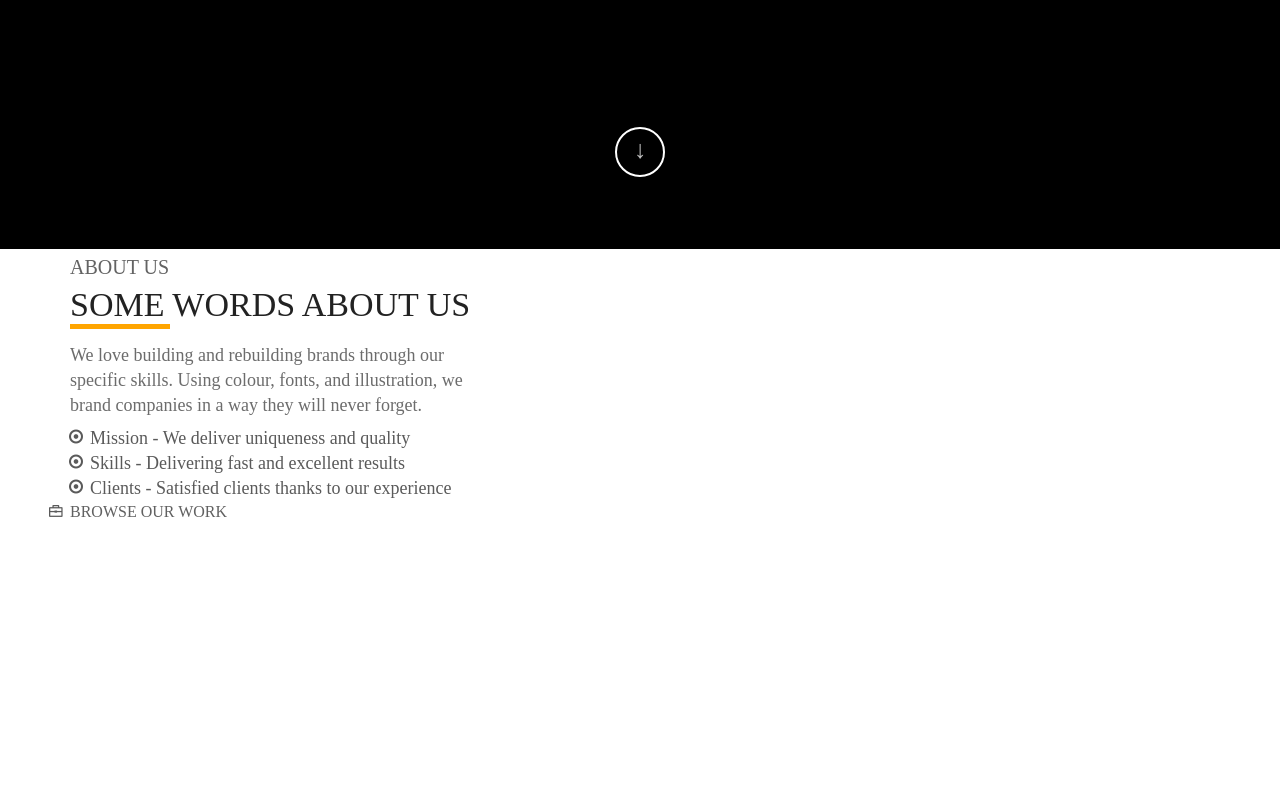
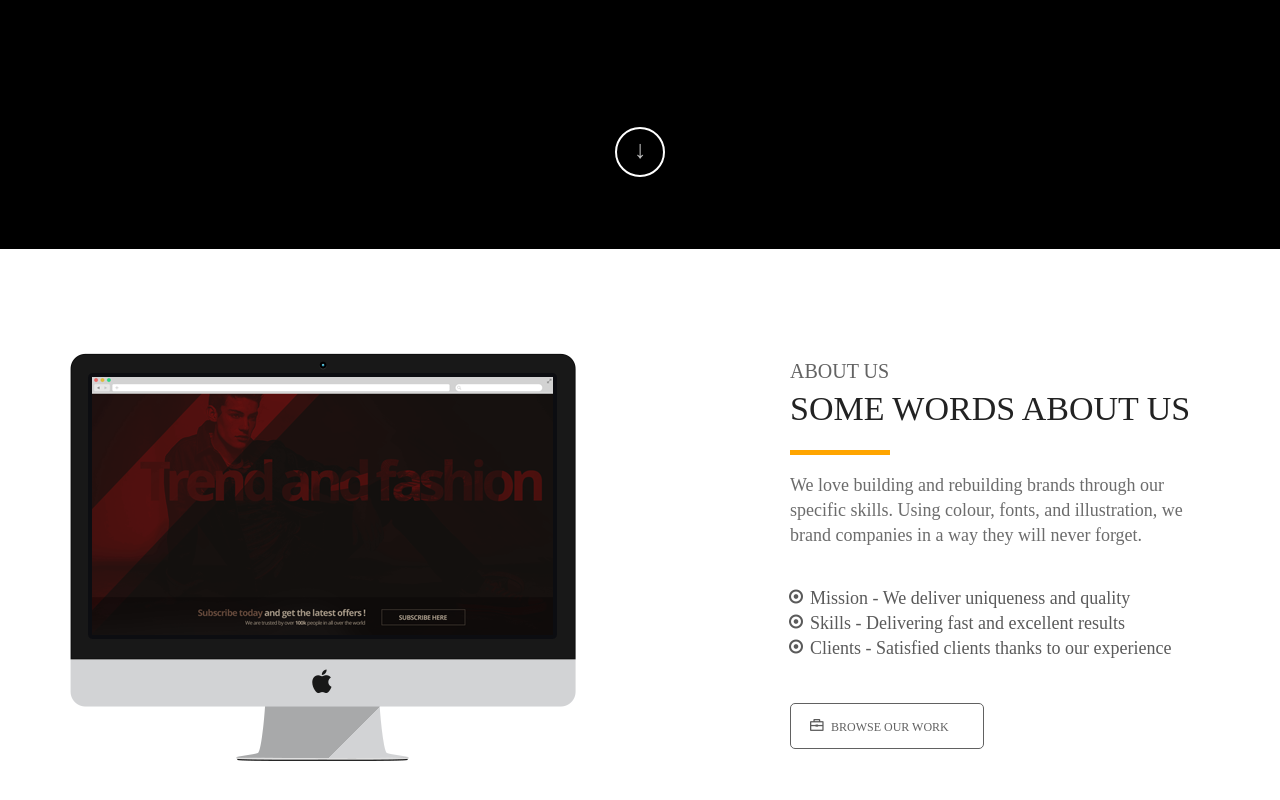
Before and after one commit to xkadzama/spirit8, a plain HTML site: page index.html in a window 1280 px wide. Shown: the part 540-1340 px from the top of the page. Drawn offline with nearby package versions, Linux system fonts and the light colour scheme.

Commit message:
finaly block 2

```diff
--- a/index.html
+++ b/index.html
@@ -34,6 +34,7 @@
 	<div class='wrap1'>
 		<div class='imac'></div>
 
+	<div class='right_content_2'>
 		<div class='titles_2'>
 			<p class='about_us'> About Us</p>
 			<p class='some_words'> Some Words About Us </p>
@@ -51,14 +52,13 @@
 			</ul>
 		</div>
 
-		<!-- <div class='button_2'>
-			<p> BROWSE OUR WORK </p>
-		</div> -->
 		<div class='border_button'>
-			<ul class="button_2">
-				<li> BROWSE OUR WORK </li>
+			<ul>
+				<li class='li_button'>BROWSE OUR WORK</li>
 			</ul>
 		</div>
+	</div>
+
 	</div>
 </div>
 
--- a/styles.css
+++ b/styles.css
@@ -151,6 +151,15 @@ nav ul li:hover::after {
 
 
 
+/* TWO BLOCK */
+/* TWO BLOCK */
+/* TWO BLOCK */
+/* TWO BLOCK */
+/* TWO BLOCK */
+
+
+
+
 
 .underheader {
   height: 613px;
@@ -161,16 +170,20 @@ nav ul li:hover::after {
 .wrap1 {
   width: 1140px;
   margin: auto;
+  display: flex;
+  justify-content: space-between;
+  padding-top: 104px;
+
 }
 
-/*
+
 .imac {
   background-image: url(images/imac.png);
   height: 410px;
   width: 510px;
   background-repeat: no-repeat;
-  margin: auto;
-}*/
+  text-align: left;
+}
 
 
 .titles_2 {
@@ -210,6 +223,7 @@ nav ul li:hover::after {
   height: 5px;
   width: 100px;
   background-color: orange;
+  margin-top: 22px;
 }
 
 
@@ -217,7 +231,7 @@ nav ul li:hover::after {
 .under_title_some_text {
   height: 63px;
   width: 403px;
-  margin-top: 34px;
+  margin-top: 60px;
 }
 
 
@@ -235,6 +249,7 @@ nav ul li:hover::after {
 .paragraph {
   height: 82px;
   width: 402px;
+  margin-top: 30px;
 }
 
 
@@ -255,31 +270,33 @@ nav ul li:hover::after {
 
 }
 
-/*
-.button_2 {
-  height: 47px;
-  width: 193px;
-  border: solid 1px black;
-  padding-top: 15px;
-}*/
 
 
-.button_2 li {
-  text-align: center
+
+.border_button {
+  height: 46px;
+  width: 194px;
+  border: solid 1px rgb(97, 97, 97);
+  border-radius: 5px;
+  padding-top: 7px;
+  margin-top: 55px;
+}
+
+
+
+.li_button {
   font-size: 12px;
   font-family: "OpenSans";
   color: rgb(97, 97, 97);
   text-transform: uppercase;
+  line-height: 2.775;
+  text-align: left;
   list-style-image: url(images/ipapka.png);
-
 }
 
 
 
-.button_2 {
-  padding: 0;
-  padding-top: 15px;
 
-
-
+.right_content {
+  text-align: right;
 }
```
